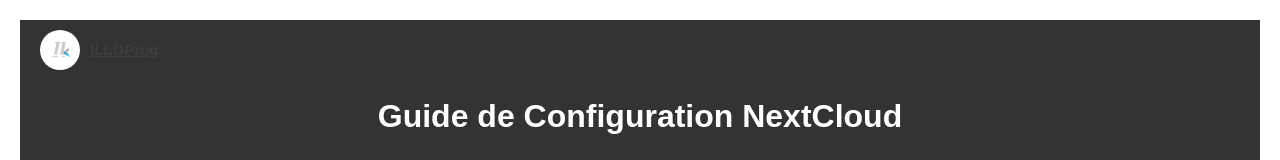
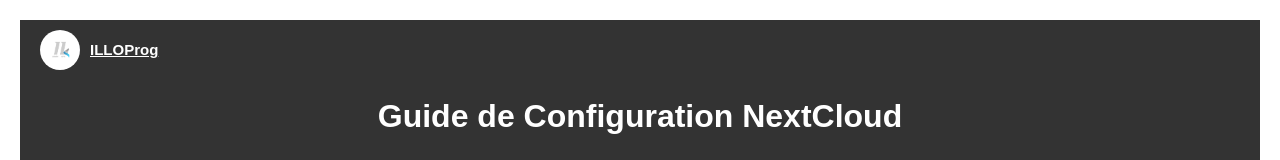
Before and after one commit to abbabz/NextCloud, a plain HTML site: page index.html in a window 1280 px wide. Shown: the top 160 px of the page. Drawn offline with Linux system fonts and the light colour scheme.

Commit message:
Update style.css

```diff
--- a/style.css
+++ b/style.css
@@ -17,7 +17,7 @@ header .logo img{
 
 header .logo a{
     font-size: 15px;
-    color: #3e3e3e;
+    color: #fff;
     font-weight: bold;
 }
 
```
